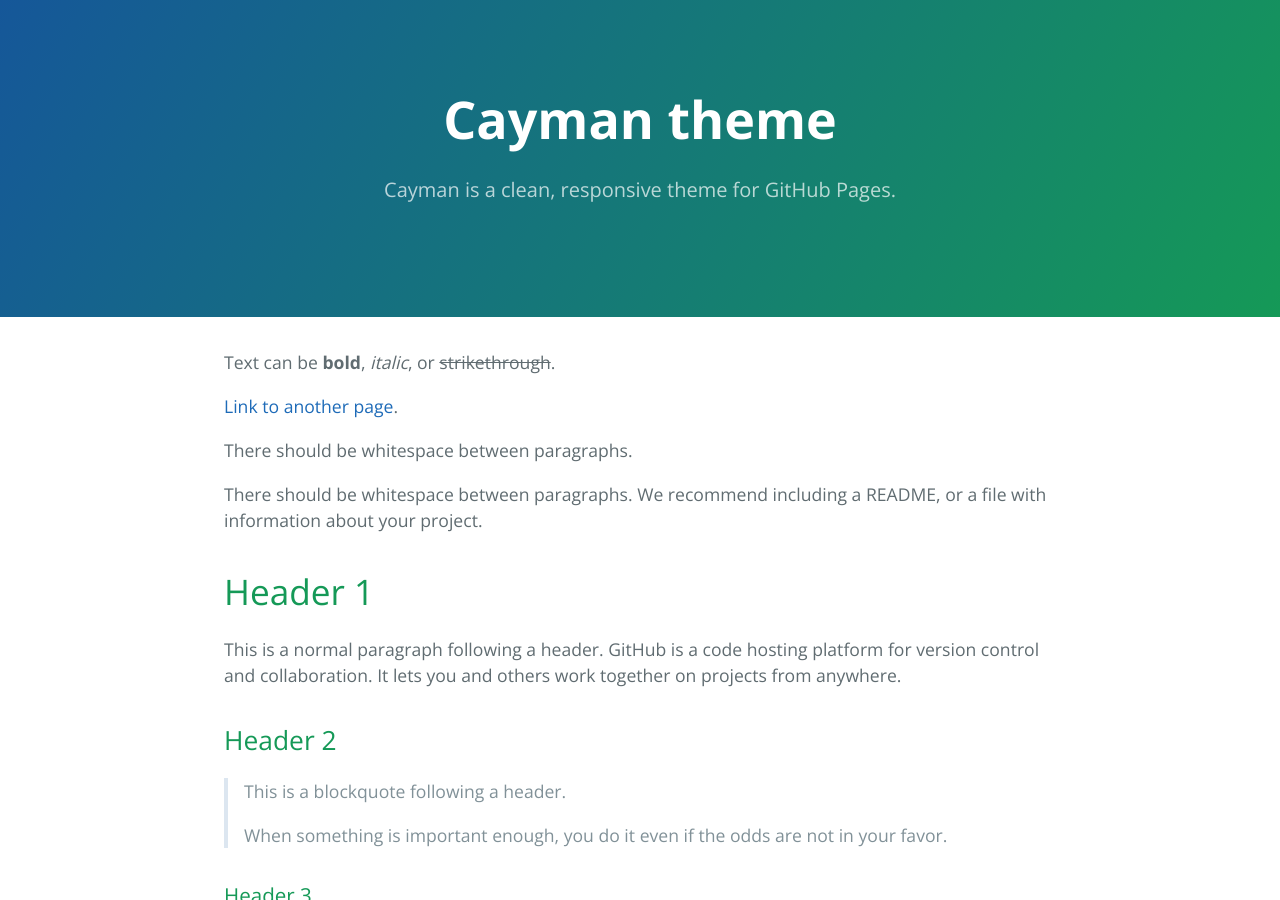
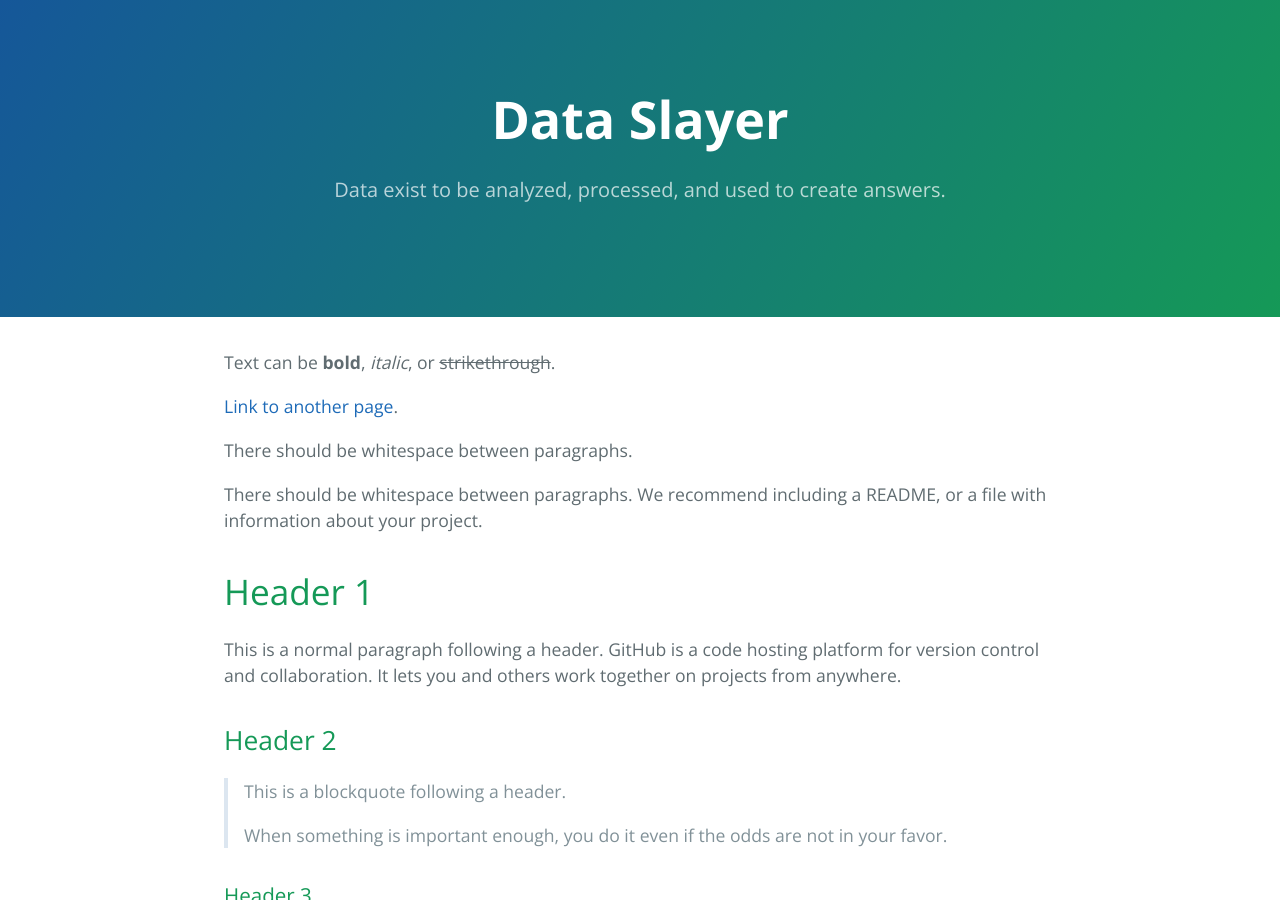
Before and after one commit to Dataaddict4ever/Dataaddict4ever.github.io, a Jekyll site: the page built from index.md, in a window 1280 px wide and 900 px high. Built offline with Jekyll 4.4.1, drawn with Linux system fonts in a browser that asks for light colours; our own code applies the rules of GitHub Pages for plain Markdown files.

Commit message:
Update index.md

```diff
--- a/index.md
+++ b/index.md
@@ -1,5 +1,6 @@
 ---
-layout: default
+title: Data Slayer
+description: Data exist to be analyzed, processed, and used to create answers.
 ---
 
 Text can be **bold**, _italic_, or ~~strikethrough~~.
```
